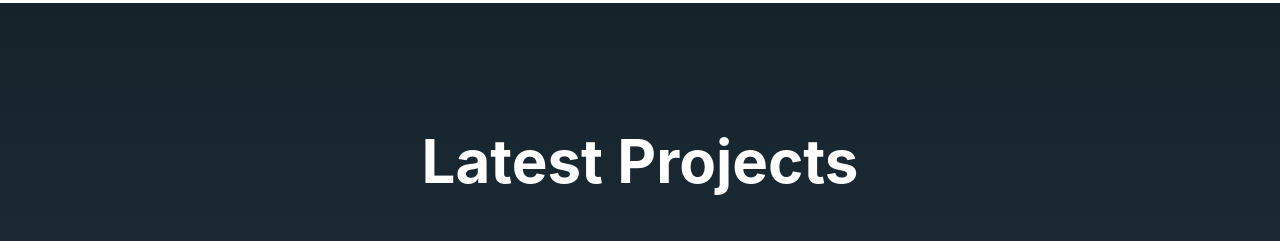
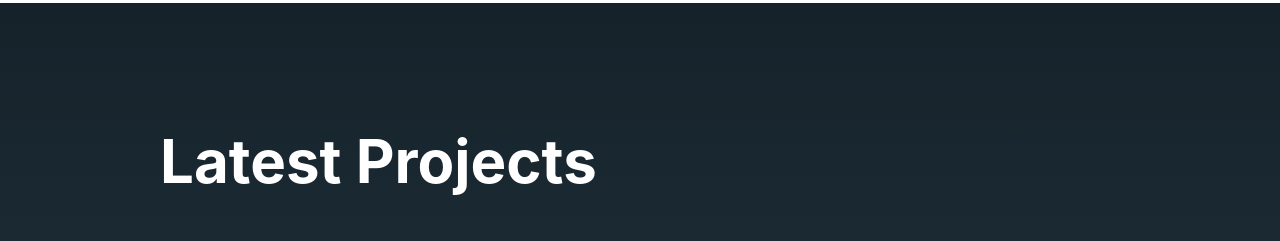
Before and after one commit to rikzanfernanda/portfolio-website, a React (Create React App) app: page / in a window 1280 px wide. Shown: the part 3580-3821 px from the top of the page. Built offline with nearby package versions, Linux system fonts and the light colour scheme.

Commit message:
change header align

```diff
--- a/src/components/LatestProjects/index.jsx
+++ b/src/components/LatestProjects/index.jsx
@@ -24,7 +24,6 @@ const LatestProject = () => {
                     lg: '2xl',
                     xl: '3xl',
                 }}
-                textAlign={'center'}
                 mb={{
                     base: 8,
                     md: '5rem',
```
